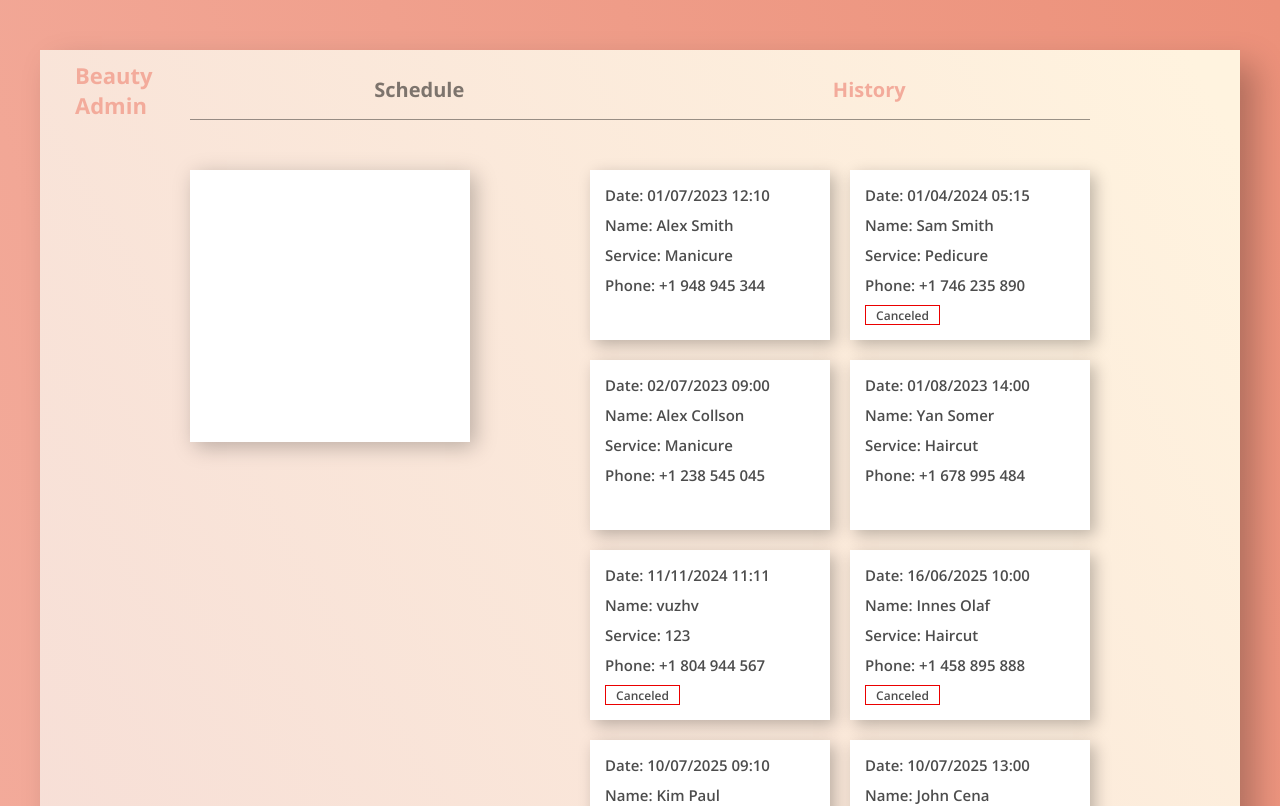
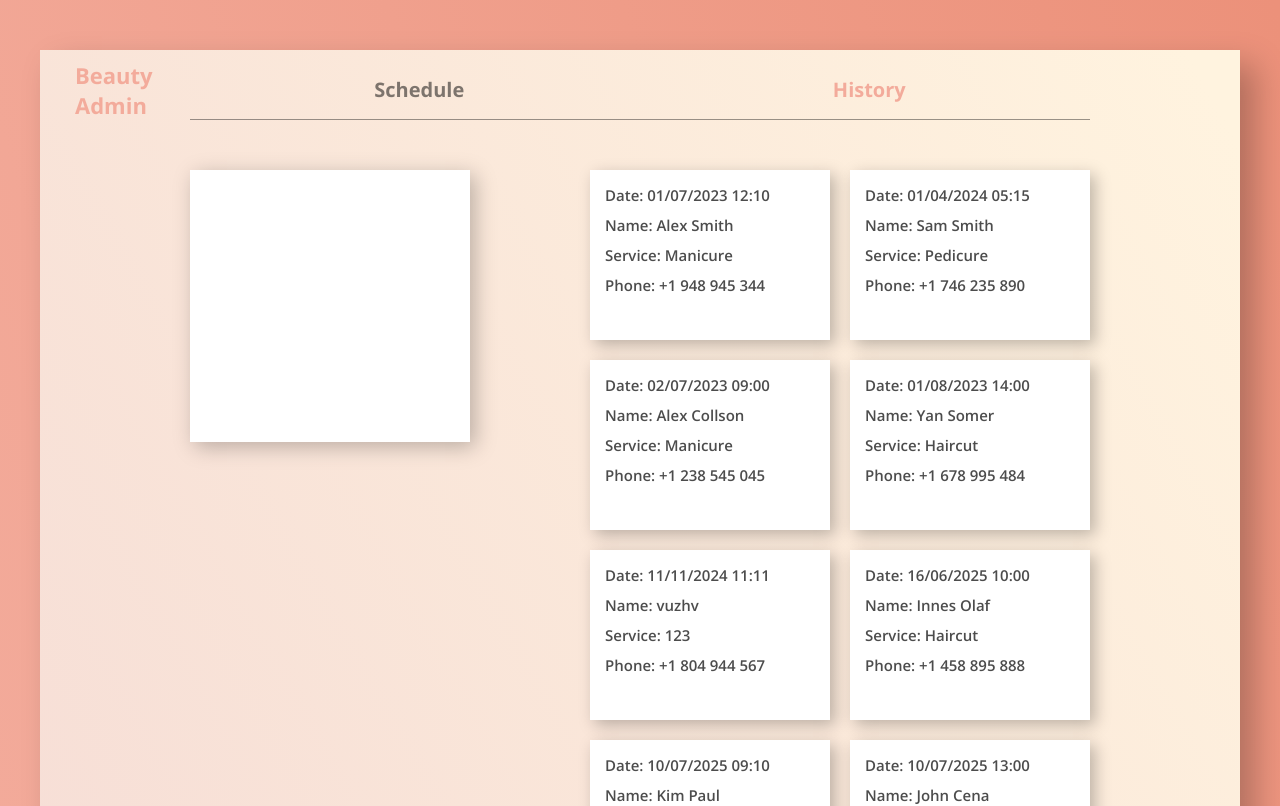
Before and after one commit to vuzhvlad/BeautyAdminProject, a React (Create React App) app: page /history in a window 1280 px wide. Shown: the top 806 px of the page. Built offline with nearby package versions, Linux system fonts and the light colour scheme; data requests are answered from the project's data file.

Commit message:
Showing an example of using React types and creating type for a special React element combining it with our own props, so we will save all the props that we had before and add our own.

```diff
--- a/src/assets/db.json
+++ b/src/assets/db.json
@@ -14,7 +14,7 @@
       "name": "Sam Smith",
       "service": "Pedicure",
       "phone": "+1 746 235 890",
-      "canceled": true
+      "canceled": false
     },
     {
       "id": "3",
@@ -30,7 +30,7 @@
       "name": "Kim Paul",
       "service": "Cleaning",
       "phone": "+1 928 345 356",
-      "canceled": true
+      "canceled": false
     },
     {
       "id": "5",
@@ -38,7 +38,7 @@
       "name": "Innes Olaf",
       "service": "Haircut",
       "phone": "+1 458 895 888",
-      "canceled": true
+      "canceled": false
     },
     {
       "id": "6",
@@ -62,7 +62,7 @@
       "service": "123",
       "phone": "+1 804 944 567",
       "date": "2024-11-11T11:11",
-      "canceled": true
+      "canceled": false
     }
   ]
 }
--- a/src/components/appointmentList/AppointmentList.tsx
+++ b/src/components/appointmentList/AppointmentList.tsx
@@ -31,7 +31,7 @@ function AppointmentList() {
   } else if (appointmentLoadingStatus === "error") {
     return (
       <>
-        <Error />
+        <Error msg={'123'}/>
         <button className="schedule__reload" onClick={getActiveAppointments}>
           Try to reload
         </button>
```
Also changed, not shown: src/components/error/Error.tsx (+9 -1 lines).
